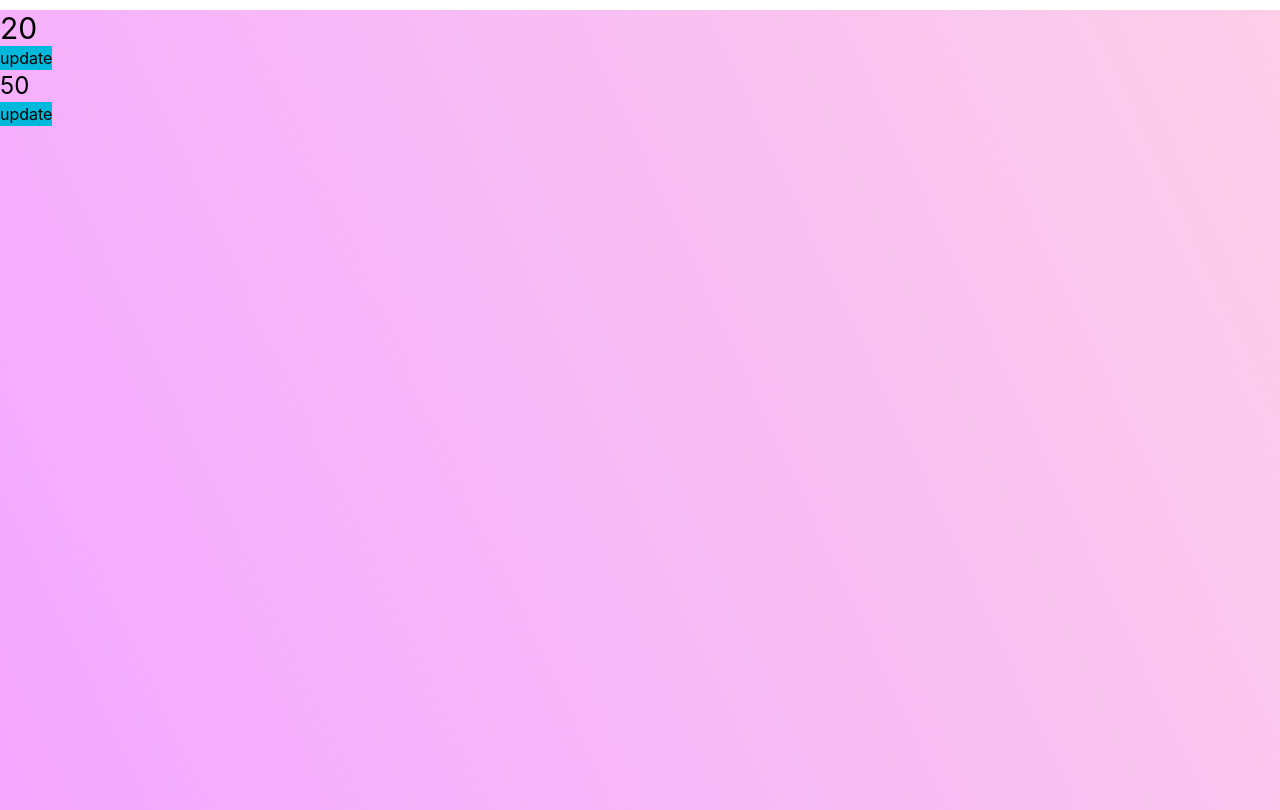
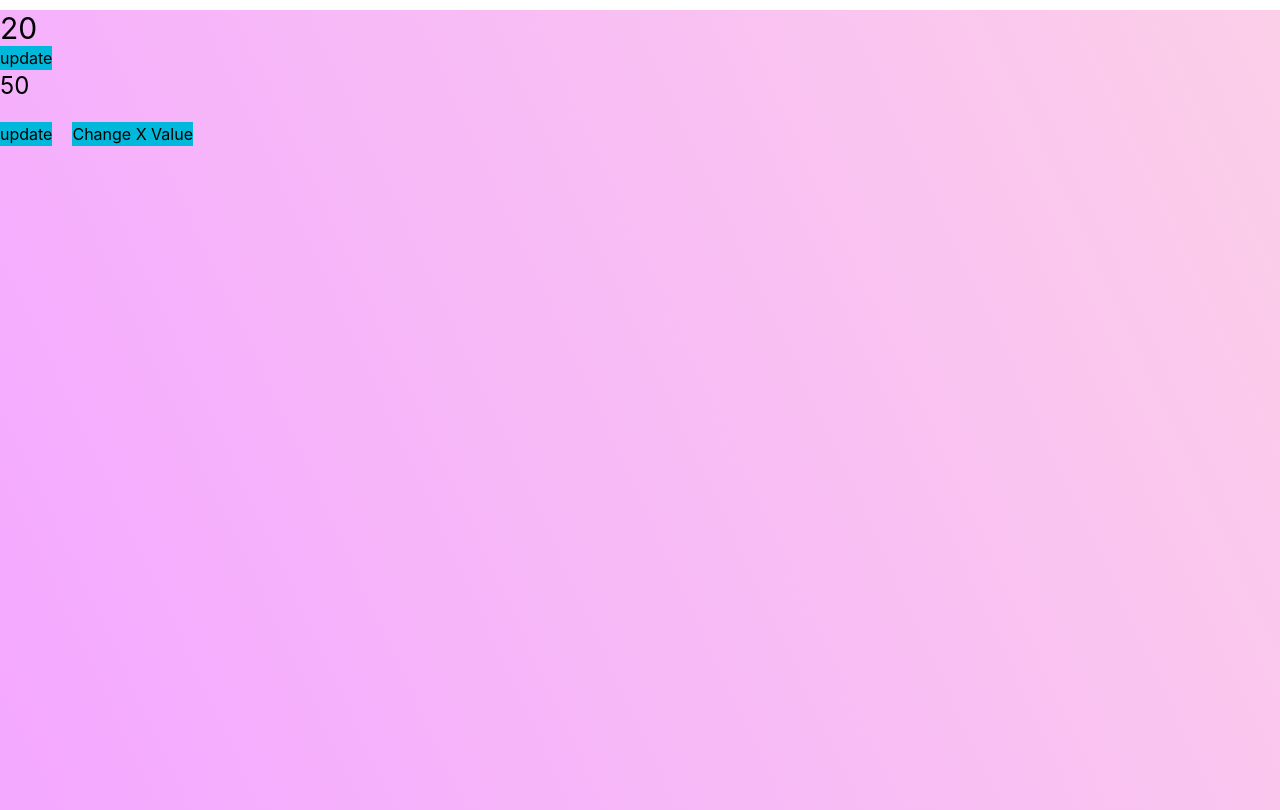
Before and after one commit to ShredhayaGoel/Angular, an Angular app: page / in a window 1280 px wide. Shown: the part 3260-4070 px from the top of the page. Built offline with nearby package versions, Linux system fonts and the light colour scheme.

Commit message:
computed signals change x value

```diff
--- a/src/app/signals/signals.html
+++ b/src/app/signals/signals.html
@@ -13,4 +13,5 @@
     <button (click)="updatevalue2()" class="bg-cyan-500 ">update</button>
     <h1 class="text-2xl">{{z()}}</h1>
     <button (click)="changevalue()" class="bg-cyan-500 ">update</button>
+    <button (click)="changexvalue()" class="bg-cyan-500 m-5 ">Change X Value</button>
 </div>
--- a/src/app/signals/signals.ts
+++ b/src/app/signals/signals.ts
@@ -38,4 +38,7 @@ export class Signals {
     this.x1.set(40);
     console.log(this.z());
   }
+  changexvalue() {
+    this.x1.set(10000);
+  }
 }
```
